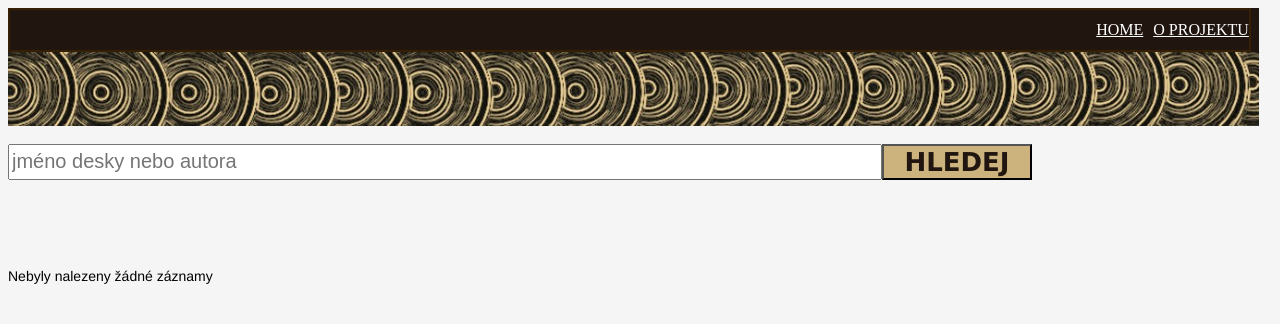
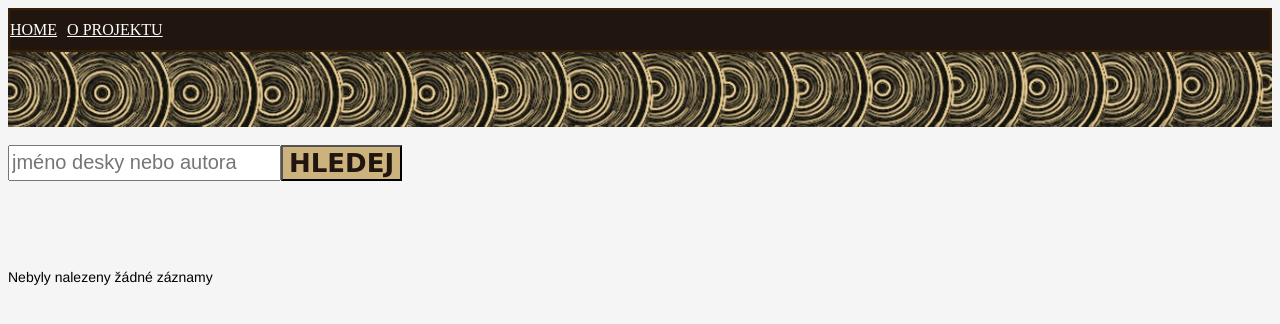
Before and after one commit to MarieTraining/web_vyhledavac_vinylu, a Flask app: page /vyhledani in a window 1280 px wide. Shown: the top 324 px of the page. Run offline with Flask 3, Linux system fonts and the light colour scheme; data comes from the database, SQL or seed files in the repository.

Commit message:
styles.css

```diff
--- a/static/styles.css
+++ b/static/styles.css
@@ -3,9 +3,9 @@
   border-style: solid;
   margin: 1px;
   box-sizing: border-box;
-}
-*/
-/* Global styles */
+}*/
+
+/* Global*/
 body {
   background-color: whitesmoke;
   display: flex;
@@ -24,38 +24,32 @@ h1 {
   color: #713875;
 }
 
-/* Containers */
-.cont {
-  display: flex;
-  flex-direction: column;
-  min-width: 97vw;
-  justify-content: center;
-}
 
+/* Form */
 .hledani {
   display: flex;
   flex-direction: row;
-  width: 40vw;
+  min-width: 40vw;
 }
 
 .hledani2 {
   display: flex;
   flex-direction: column;
-  width: 80vw;
+  min-width: 80vw;
 }
 
-/* Form */
+
 form {
   display: flex;
   flex-direction: row;
   font-family: Helvetica;
-  width: 100%;
+
 }
 
 input {
   min-width: 150px;
   font-size: 20px;
-  width: 99%;
+
 }
 
 .tlacitko {
@@ -64,7 +58,7 @@ input {
   font-weight: bolder;
   color: #20150f;
   font-size: 26px;
-  width: 50px;
+  min-width: 50px;
 }
 
 /* Images */
@@ -78,11 +72,12 @@ img {
   border: 0;
   border-radius: 4px;
   padding: 5px;
-  max-width: 90%;
+  max-width: 20vw;
   height: 25vh;
   margin-left: 10px;
   margin-right: 10px;
-  object-fit: contain;
+  object-fit: cover;
+  max-height: 100px;
 }
 
 .img3 {
@@ -98,40 +93,46 @@ img:hover {
   box-shadow: 0 0 2px 1px rgba(0, 140, 186, 0.5);
 }
 
-/* Groups */
+/* Containers */
+.cont {
+  display: flex;
+  flex-direction: column;
+  min-width: 97vw;
+  width:fit-content;
+  justify-content: flex-start;
+}
 .group0 {
   display: flex;
   flex-direction: row;
   justify-content: flex-start;
-  width: 99%;
+  min-width:fit-content;
 }
 
 .group1, .group6 {
   display: flex;
   flex-direction: column;
-  width: 80%;
-  justify-content: center;
+  justify-content: flex-start;
 }
 
 .group2 {
   display: flex;
   flex-direction: column;
-  justify-content: space-evenly;
-  width: 70%;
+  justify-content: flex-start;
+
 }
 
 .group3, .group7 {
   display: flex;
   flex-direction: row;
-  justify-content: left;
-  width: 99%;
+  justify-content: flex-start;
+
 }
 
 .group5 {
   background-color: #cec3a6;
   display: flex;
   flex-direction: column;
-  width: 99%;
+
 }
 
 .group8, .group9 {
@@ -141,11 +142,13 @@ img:hover {
 .group10 {
   display: flex;
   flex-direction: row;
-  width: 30%;
+
 }
 
 .group11 {
   display: flex;
+  flex-direction: row;
+  justify-content: center;
   height: 20px;
 }
 
@@ -153,13 +156,24 @@ img:hover {
   display: flex;
   flex-direction: row;
   justify-content: flex-start;
-  flex-wrap: wrap;
-  gap: 10px; /* Space between items */
+  gap: 10px;
+  min-width:600px;
+  max-width: calc(65% - 10px);
 }
 
-.group13, .group14 {
+.group13{
   display: flex;
   flex-direction: column;
+}
+
+.group14 {
+  display: flex;
+  flex-direction: row;
+  justify-content: flex-start;
+  flex-wrap: wrap;
+  width:fit-content;
+  gap: 10px;
+
 }
 
 /* Items */
@@ -168,6 +182,7 @@ img:hover {
   padding: 20px;
   box-sizing: border-box;
   max-height: 250px;
+  min-height: 150px;
   font-size: small;
   overflow: hidden;
   text-overflow: ellipsis;
@@ -175,12 +190,12 @@ img:hover {
 
 .item {
   flex: 0 1 calc(20% - 10px);
-  max-width: calc(20% - 10px);
+  min-width: calc(20% - 10px);
 }
 
 .item_detail {
-  flex: 0 1 calc(30% - 10px);
-  max-width: calc(30% - 10px);
+  flex: 0 1 calc(20% - 10px);
+  max-width: calc(20% - 10px);
   min-width: 170px;
 }
 
@@ -195,13 +210,13 @@ p {
 .nad_lista, .lista {
   display: flex;
   flex-direction: row;
-  width: 99%;
+  width: 100%;
   background-color: #20150f;
 }
 
 .lista {
   border: 2px solid black;
-  justify-content: flex-end;
+  justify-content: flex-start;
   height: 40px;
   align-items: center;
 }
--- a/templates/vyhledani.html
+++ b/templates/vyhledani.html
@@ -31,7 +31,7 @@
             <p></p>
             <br>
             <p></p>
-            <div style="border-color: rgba(199, 92, 163, 0.793);" class="group12">
+            <div style="border-color: rgba(199, 92, 163, 0.793);" class="group14">
                 {% if tabulka3 %}
                     {% for radek in tabulka3 %}
                     <div class="item">
```
Also changed, not shown: templates/home.html (+5 -3 lines).
